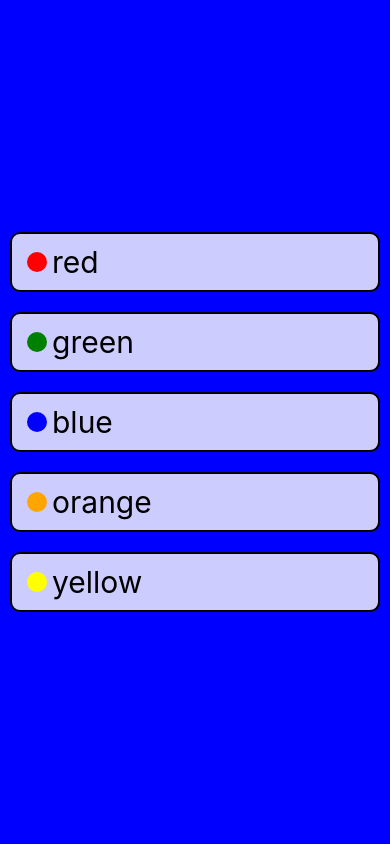
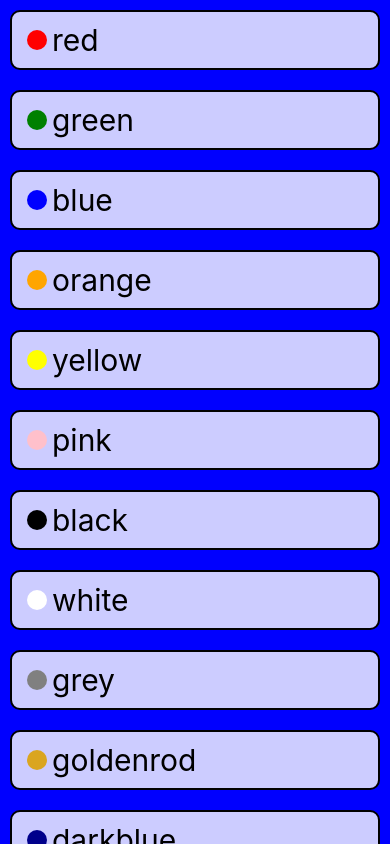
Before and after one commit to KacysGit/ColorCatalog, a React Native app: screen / in a window 390 px wide. Built offline with nearby package versions, Linux system fonts and the light colour scheme.

Commit message:
scrollable list of colors

```diff
--- a/App.js
+++ b/App.js
@@ -1,9 +1,10 @@
 import React, { useState } from "react";
 import {
-  View,
+  FlatList, // scrollable list of content
   StyleSheet
 } from "react-native";
 import ColorButton from "./Components/ColorButton";
+import defaultColors from "./data/defaultColors.json"
 
 
 export default function App() {
@@ -11,22 +12,20 @@
     "blue"
   );
   return (
-    <View style={[styles.container, { backgroundColor }]}>
-      <ColorButton backgroundColor="red" onPress={setBackgroundColor}/>
-      <ColorButton backgroundColor="green" onPress={setBackgroundColor}/>
-      <ColorButton backgroundColor="blue" onPress={setBackgroundColor}/>
-      <ColorButton backgroundColor="orange" onPress={setBackgroundColor}/>
-      <ColorButton backgroundColor="yellow" onPress={setBackgroundColor}/>
-
-    </View>
+    <FlatList style={[styles.container, { backgroundColor }]}
+      data={defaultColors}
+      renderItem={({ item }) => {
+        return (
+          <ColorButton key={item.id} backgroundColor={item.color} onPress={setBackgroundColor} />
+        ) // the key property is always required by react when working with lists
+      }}
+    />
   );
 }
 
 const styles = StyleSheet.create({
   container: {
     flex: 1,
-    display: "flex",
-    justifyContent: "center",
-    alignItems: "center"
+    display: "flex"
   }
 });
--- /dev/null
+++ b/data/defaultColors.json
@@ -0,0 +1,58 @@
+[
+    {
+      "id": "RYffukSB",
+      "color": "red"
+    },
+    {
+      "id": "Nmj_Aalkk",
+      "color": "green"
+    },
+    {
+      "id": "dPa_1y9h2",
+      "color": "blue"
+    },
+    {
+      "id": "6T1eYm5rU",
+      "color": "orange"
+    },
+    {
+      "id": "jxtYi-4Ho",
+      "color": "yellow"
+    },
+    {
+      "id": "KXUab8FM0",
+      "color": "pink"
+    },
+    {
+      "id": "prrS7d1hK",
+      "color": "black"
+    },
+    {
+      "id": "_CeUKCy7H",
+      "color": "white"
+    },
+    {
+      "id": "pgbYX_Wsc",
+      "color": "grey"
+    },
+    {
+      "id": "U8g991om8",
+      "color": "goldenrod"
+    },
+    {
+      "id": "KssK8Q7UP",
+      "color": "darkblue"
+    },
+    {
+      "id": "EGflqDBS3",
+      "color": "darkred"
+    },
+    {
+      "id": "j9aiAQ1dB",
+      "color": "lightblue"
+    },
+    {
+      "id": "GiKqTrINl",
+      "color": "lightred"
+    }
+  ]
```
